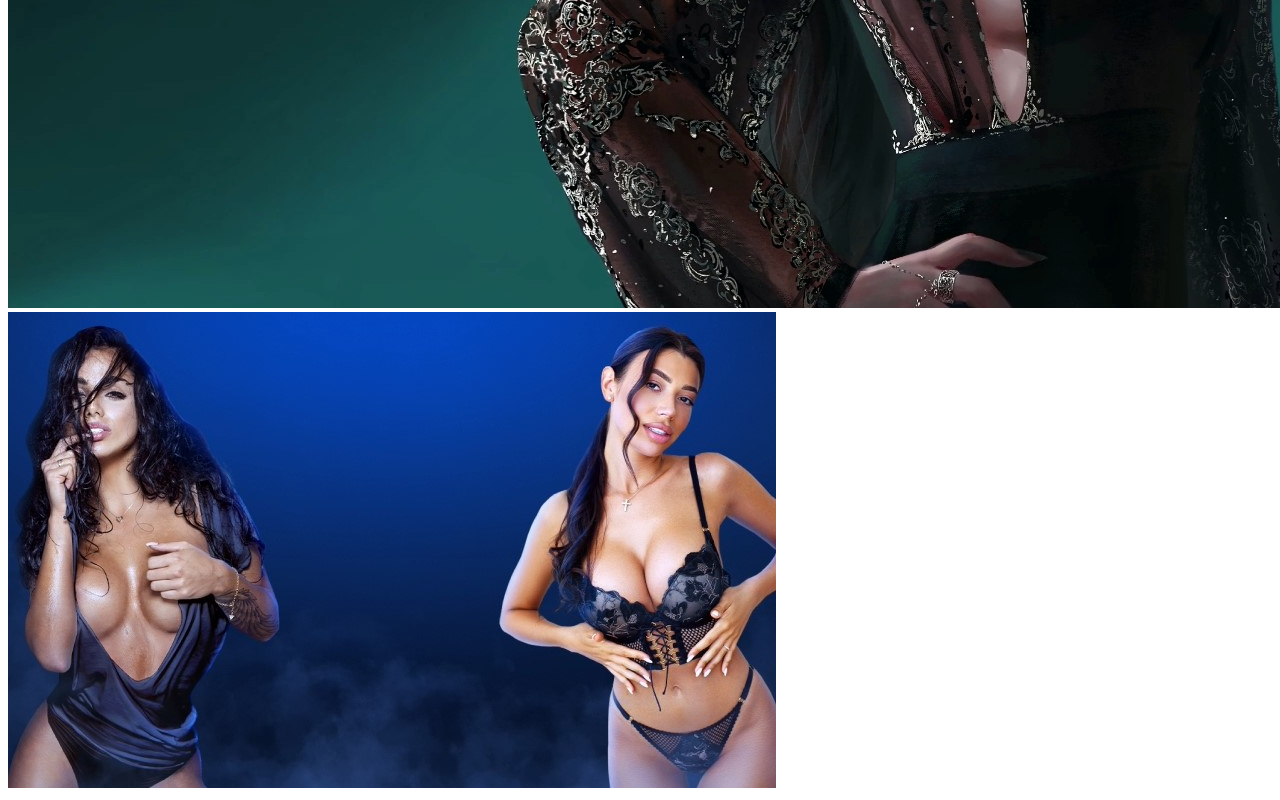
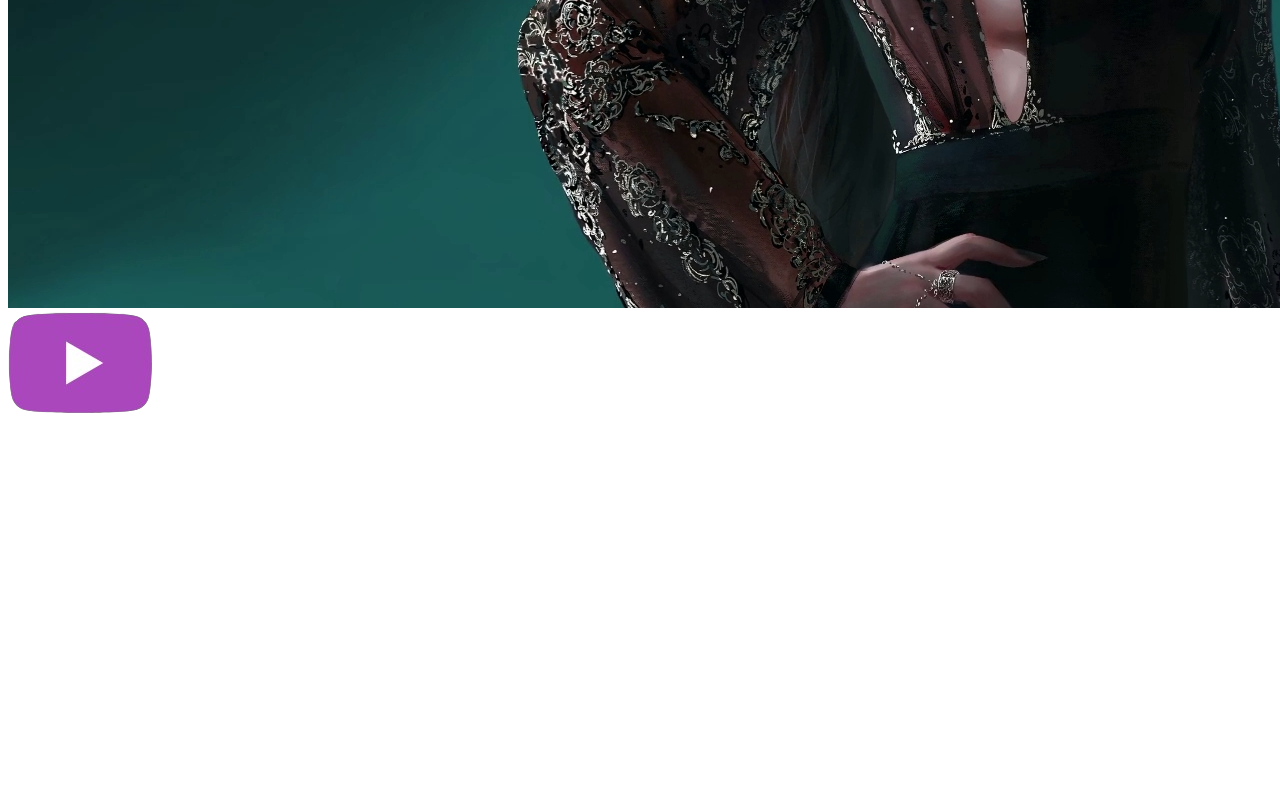
Before and after one commit to oYwyh/Discord-Themes, a plain HTML site: page index.html in a window 1280 px wide. Shown: the part 1084-1884 px from the top of the page. After the commit the page ends 1510 px from the top, so only its background shows below. Drawn offline with Linux system fonts and the light colour scheme.

Commit message:
Update index.html

```diff
--- a/index.html
+++ b/index.html
@@ -8,6 +8,6 @@
 <body>
     <img src="images/shinobu.jpg" alt="">
     <img src="images/green.jpg" alt="">
-    <img src="images/gambling.jpg" alt="">
+    <img src="images/dark-purple.jpg" alt="">
 </body>
 </html>
```
